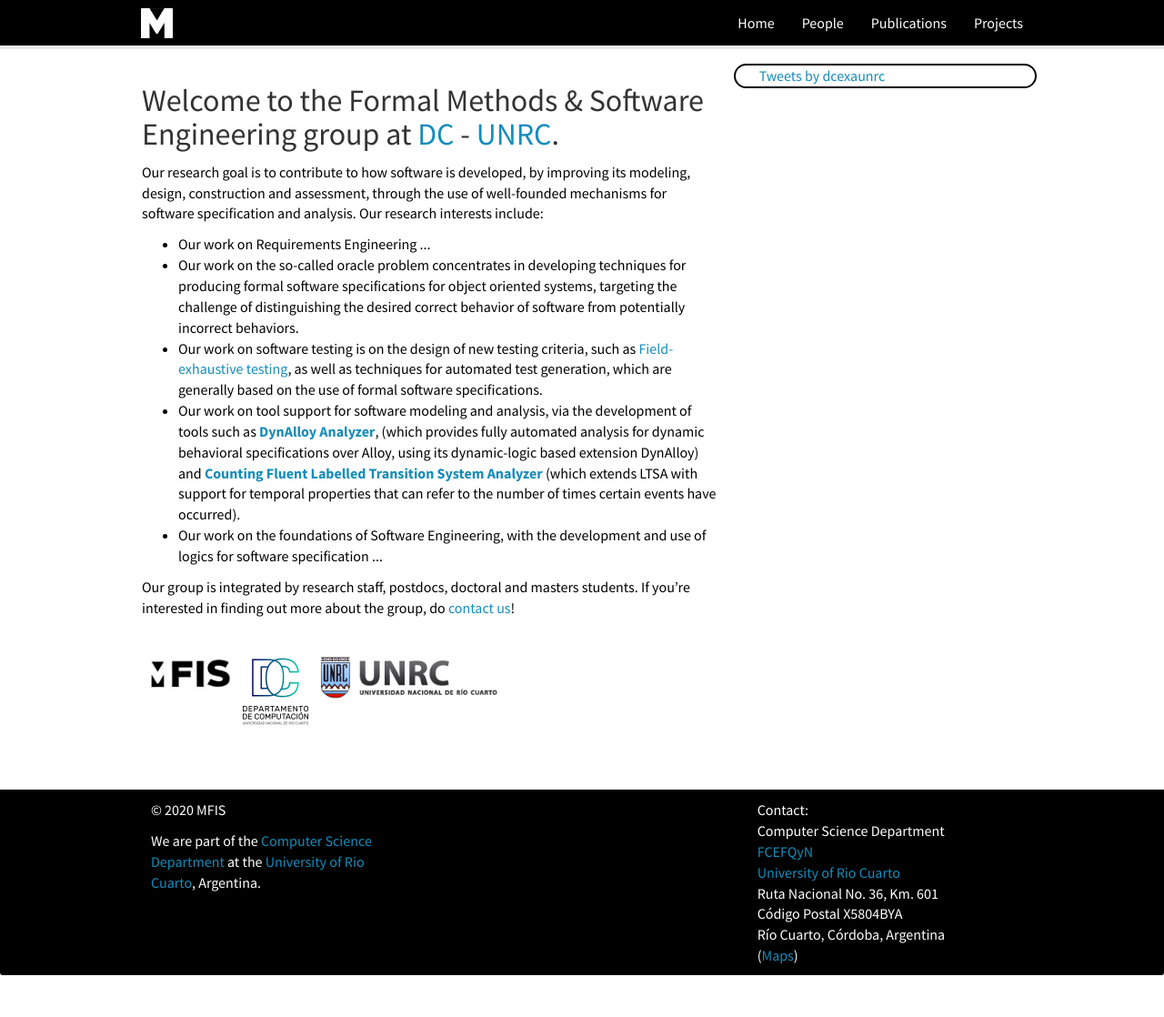
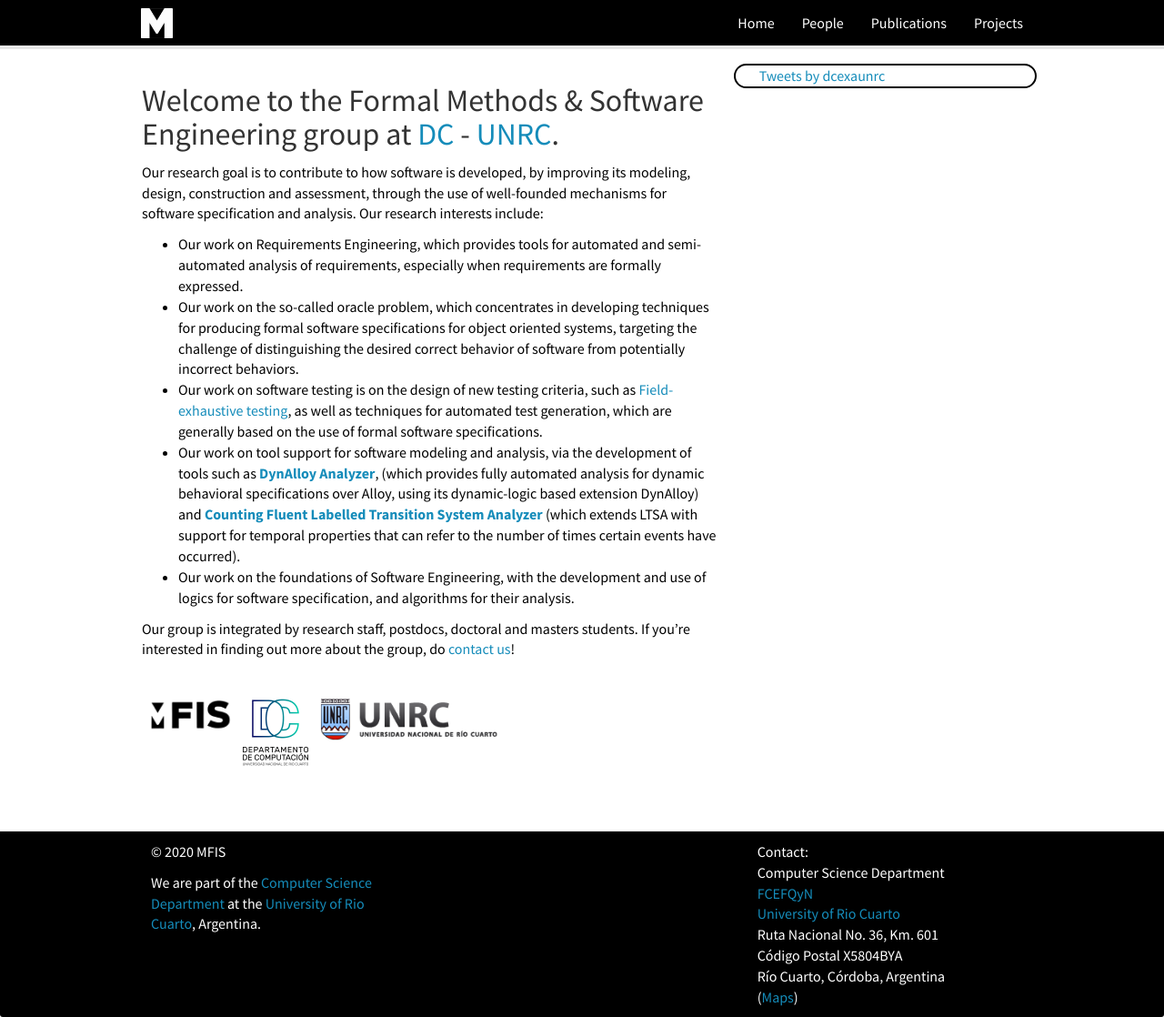
Before and after one commit to facumolina/mfis, a Jekyll site: the page built from _pages/home.md, in a window 1280 px wide and 1118 px high. Shown: the whole window at 91% size. Built offline with Jekyll 4.4.1, drawn with Linux system fonts in a browser that asks for light colours; nearby versions of some CDN libraries; comment, search, counter and statistics services are not loaded.

Commit message:
Update home description

```diff
--- a/_pages/home.md
+++ b/_pages/home.md
@@ -13,15 +13,16 @@ permalink: /
 
 <ul>
 
-<li>Our work on Requirements Engineering ... </li>
+<li>Our work on Requirements Engineering, which provides tools for automated and semi-automated analysis of requirements, especially when requirements are formally expressed.
+</li>
 
-<li>Our work on the so-called oracle problem concentrates in developing techniques for producing formal software specifications for object oriented systems, targeting the challenge of distinguishing the desired correct behavior of software from potentially incorrect behaviors.</li>
+<li>Our work on the so-called oracle problem, which concentrates in developing techniques for producing formal software specifications for object oriented systems, targeting the challenge of distinguishing the desired correct behavior of software from potentially incorrect behaviors.</li>
 
 <li>Our work on software testing is on the design of new testing criteria, such as <a href="https://sites.google.com/site/fieldexhaustivetesting/">Field-exhaustive testing</a>, as well as techniques for automated test generation, which are generally based on the use of formal software specifications.</li>
 
 <li>Our work on tool support for software modeling and analysis, via the development of tools such as <strong><a href="https://dc.exa.unrc.edu.ar/tools/dynalloy-web/">DynAlloy Analyzer</a></strong>, (which provides fully automated analysis for dynamic behavioral specifications over Alloy, using its dynamic-logic based extension DynAlloy) and <strong><a href="http://dc.exa.unrc.edu.ar/tools/cltsa/">Counting Fluent Labelled Transition System Analyzer</a></strong> (which extends LTSA with support for temporal properties that can refer to the number of times certain events have occurred).</li>
 
-<li>Our work on the foundations of Software Engineering, with the development and use of logics for software specification ... </li>
+<li>Our work on the foundations of Software Engineering, with the development and use of logics for software specification, and algorithms for their analysis.</li>
 
 </ul>
 
```
